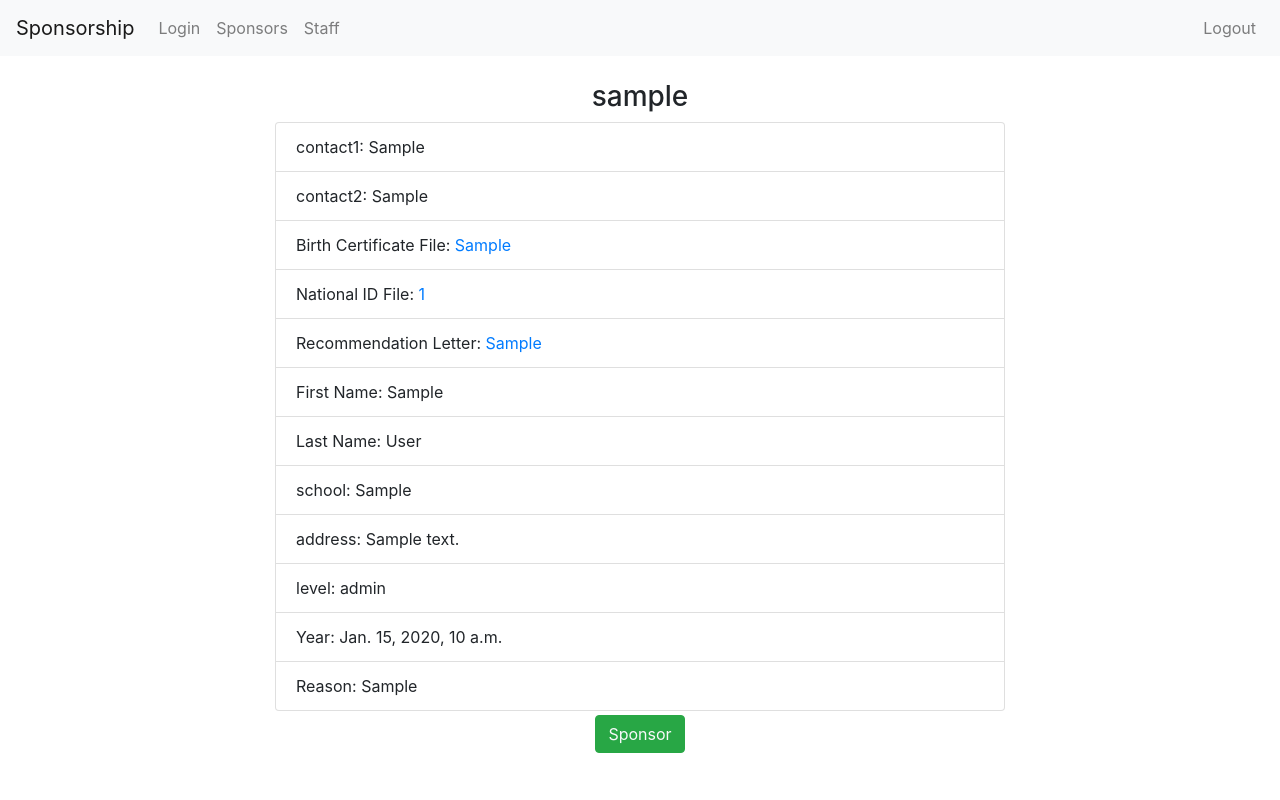
After one commit to lekakeny/scholarship_project, a Django app: page /detailsp/1/ in a window 1280 px wide. The commit adds this page. Run offline with Django 3.2, Linux system fonts and the light colour scheme; a user stored in the database is signed in; tables that the repository leaves empty hold one stand-in row (values such as "Sample post"); some libraries are stand-ins or nearby versions.

Commit message:
added sponsor workflow

```diff
--- a/mysite/mysite/settings.py
+++ b/mysite/mysite/settings.py
@@ -124,7 +124,7 @@ STATICFILES_DIRS = [
 ]
 
 LOGIN_REDIRECT_URL = '/'
-LOGOUT_REDIRECT_URL = 'accounts/logout/'
+LOGOUT_REDIRECT_URL = '/'
 
 MEDIA_URL = '/media/'
 MEDIA_ROOT = os.path.join(BASE_DIR, "media")
--- a/mysite/mysite/urls.py
+++ b/mysite/mysite/urls.py
@@ -18,7 +18,8 @@ from django.conf.urls import url
 from django.urls import path
 from django.contrib.auth import views
 from scholarship.views import (
-    biodata, schoolinfo, reason, thank_you, list_scholarship, detail_scholarship, approve, successfully
+    biodata, schoolinfo, reason, thank_you, list_scholarship, detail_scholarship, approve, successfully,
+    list_scholarship_for_sponsors, detail_scholarship_for_sponsors, approvesp
 )
 from django.conf import settings
 from django.conf.urls.static import static
@@ -33,6 +34,9 @@ urlpatterns = [
     path('thank_you/', thank_you, name='thank_you'),
     path('list/', list_scholarship, name='list'),
     path('detail/<int:pk>/', detail_scholarship, name='detail'),
+    path('detailsp/<int:pk>/', detail_scholarship_for_sponsors, name='detailsp'),
+    path('approvesp/<int:pk>/', approvesp, name='approvesp'),
     path('approve/<int:pk>/', approve, name='approve'),
     path('successfully/', successfully, name='successfully'),
+    path('listsp/', list_scholarship_for_sponsors, name='listsp'),
 ] + static(settings.MEDIA_URL, document_root=settings.MEDIA_ROOT)
--- a/mysite/scholarship/views.py
+++ b/mysite/scholarship/views.py
@@ -5,7 +5,7 @@ from django.core.mail import send_mail
 from django.contrib.auth import get_user_model
 from django.contrib.auth.decorators import login_required
 from .forms import BioDataForm, SchoolForm, ReasonForm
-from .models import Scholarship
+from .models import Scholarship, Sponsor
 
 
 
@@ -144,3 +144,45 @@ def approve(request, pk):
 
 def successfully(request):
     return render(request, 'success.html')
+
+
+@login_required
+def list_scholarship_for_sponsors(request):
+    # Make sure that its a sponsor accessing this view
+    s = Sponsor.objects.filter(user=request.user).first()
+    # get_object_or_404(Sponsor, user=request.user)
+    if s is None:
+        return redirect(reverse('login') + '?next=' + request.path)
+    qs = Scholarship.objects.filter(approved=True).filter(sponsored=False).all()
+    return render(request, 'listsp.html', context={'qs': qs})
+
+
+@login_required
+def detail_scholarship_for_sponsors(request, pk):
+    # Make sure that its a sponsor accessing this view
+    s = Sponsor.objects.filter(user=request.user).first()
+    # get_object_or_404(Sponsor, user=request.user)
+    if s is None:
+        return redirect(reverse('login') + '?next=' + request.path)
+    object = get_object_or_404(Scholarship, pk=pk)
+    return render(request, 'detailsp.html', context={'object': object})
+
+
+@login_required
+def approvesp(request, pk):
+    s = Sponsor.objects.filter(user=request.user).first()
+    if s is None:
+        HttpResponseNotFound('<h1>Not Authorized</h1>')
+    object = get_object_or_404(Scholarship, pk=pk)
+    object.sponsored = True
+    object.save()
+    message = ('You have been successfully sponsored. Name of Sponsor: {name}, email address: {email}'.format(
+        name=s.user.username, email=s.user.email))
+    send_mail(
+        'Sponsorship',
+        message,
+        'from@example.com',
+        [str(object.user.email)],
+        fail_silently=True,
+    )
+    return redirect(reverse_lazy('successfully'))
--- /dev/null
+++ b/mysite/templates/detailsp.html
@@ -0,0 +1,39 @@
+{% extends "base.html" %} {% block content %}
+<div class="container">
+  <div class="row mt-4">
+    <div class="col-8 mx-auto">
+      <h3 class="text-center">{{object.user}}</h3>
+      <ul class="list-group">
+        <li class="list-group-item">contact1: {{object.contact1}}</li>
+        <li class="list-group-item">contact2: {{object.contact2}}</li>
+        <li class="list-group-item">
+          Birth Certificate File:
+          <a href="/media/{{object.birth}}">{{object.birth}}</a>
+        </li>
+        <li class="list-group-item">
+          National ID File:
+          <a href="/media/{{object.naid}}">{{object.naid}}</a>
+        </li>
+        <li class="list-group-item">
+          Recommendation Letter:
+          <a href="/media/{{object.letter}}">{{object.letter}}</a>
+        </li>
+        <li class="list-group-item">First Name: {{object.user.first_name}}</li>
+        <li class="list-group-item">Last Name: {{object.user.last_name}}</li>
+        <li class="list-group-item">
+          school: {% if object.school %} {{object.school}} {%else%} Empty
+          {% endif %}
+        </li>
+        <li class="list-group-item">address:{% if object.address %} {{object.address}} {%else%} Empty
+          {% endif %}</li>
+        <li class="list-group-item">level: {% if object.level %} {{object.level}} {%else%} Empty
+          {% endif %}</li>
+          <li class="list-group-item">Year: {{object.year}}</li>
+          <li class="list-group-item">Reason: {% if object.reason %} {{object.reason}} {%else%} Empty
+          {% endif %}</li>
+      </ul>
+      <p class="text-center"><a href="{% url 'approvesp' pk=object.pk %}" class="btn text-light btn-success my-1">Sponsor</a></p>
+    </div>
+  </div>
+</div>
+{% endblock content %}
--- a/mysite/templates/navabar.html
+++ b/mysite/templates/navabar.html
@@ -17,7 +17,7 @@
         <a class="nav-link" href="{% url 'login' %}">Login</a>
       </li>
       <li class="nav-item">
-        <a class="nav-link" href="#">Sponsors</a>
+        <a class="nav-link" href="{% url 'listsp' %}">Sponsors</a>
       </li>
       <li class="nav-item">
         <a class="nav-link" href="{% url 'list' %}">Staff</a>
```
Also changed, not shown: mysite/templates/listsp.html (added, +17 -0 lines).
